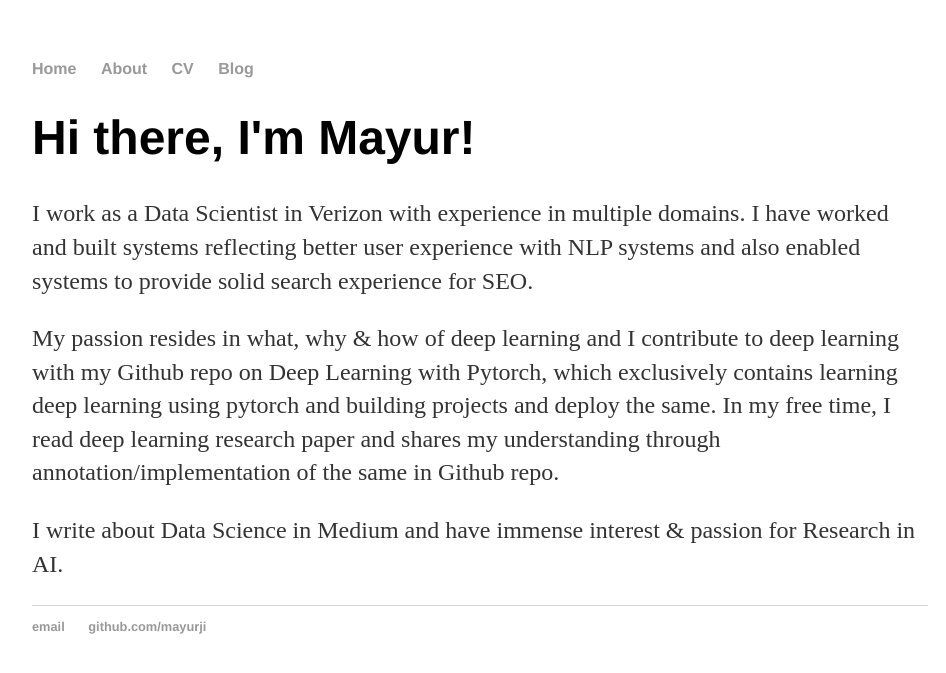
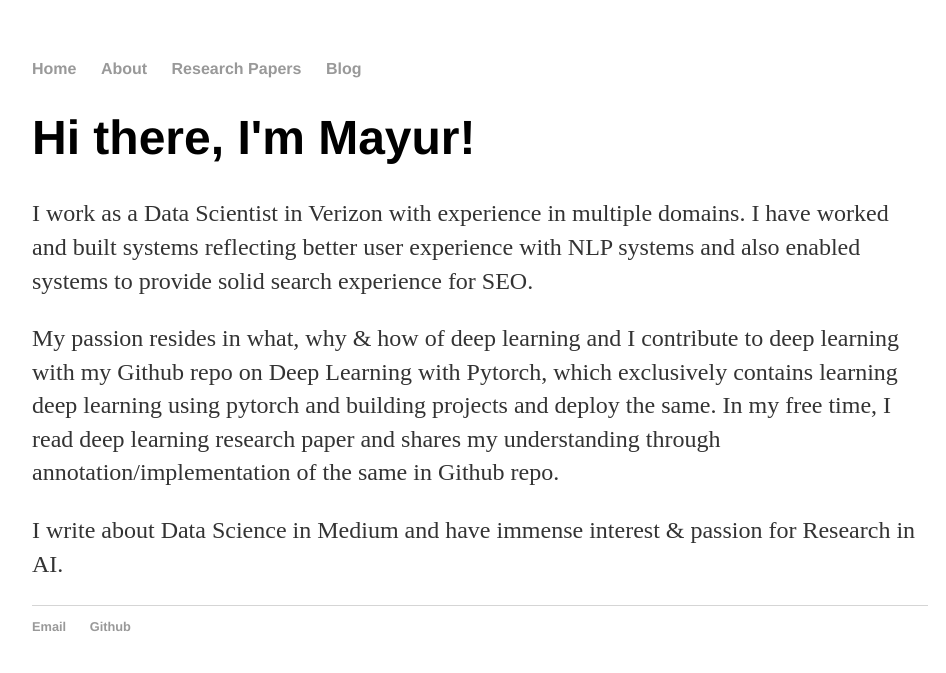
Before and after one commit to Mayurji/mayurji.github.io, a Jekyll site: the page built from index.html, in a window 1280 px wide. Shown: the top 673 px of the page, without its empty margins (160-1106 px from the left). Built offline with Jekyll 4.4.1, drawn with Linux system fonts in a browser that asks for light colours.

Commit message:
Update default.html

```diff
--- a/_layouts/default.html
+++ b/_layouts/default.html
@@ -10,7 +10,7 @@
     		<ul>
         		<li><a href="/">Home</a></li>
 	        	<li><a href="/about">About</a></li>
-        		<li><a href="/cv">CV</a></li>
+        		<li><a href="/papers">Research Papers</a></li>
         		<li><a href="/blog">Blog</a></li>
     		</ul>
 		</nav>
@@ -21,8 +21,8 @@
 		</div><!-- /.container -->
 		<footer>
     		<ul>
-        		<li><a href="mailto:1942at@gmail.com">email</a></li>
-        		<li><a href="https://github.com/mayurji">github.com/mayurji</a></li>
+        		<li><a href="mailto:1942at@gmail.com">Email</a></li>
+        		<li><a href="https://github.com/mayurji">Github</a></li>
 			</ul>
 		</footer>
 	</body>
```
